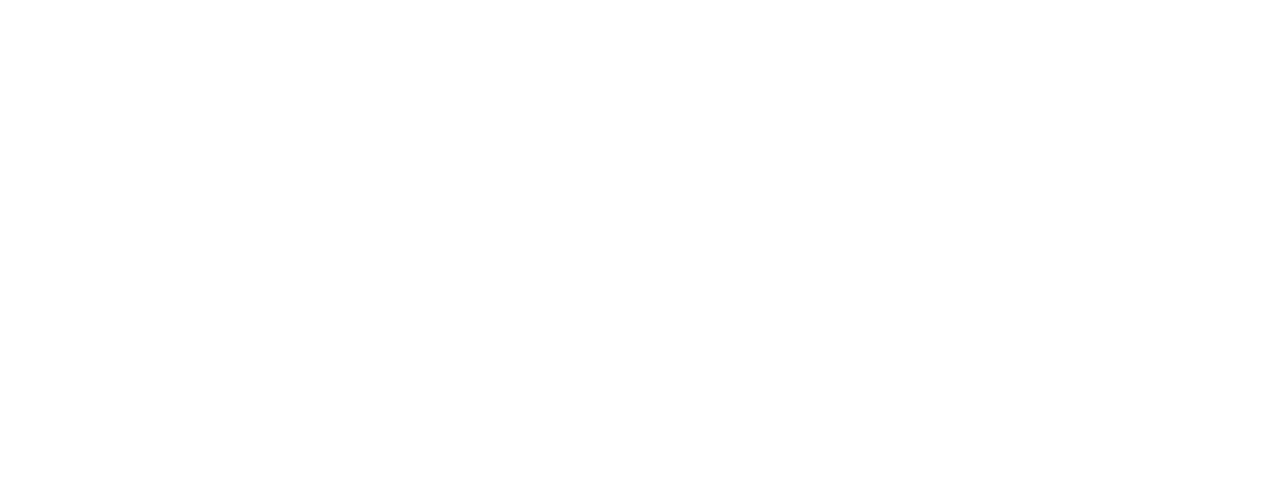
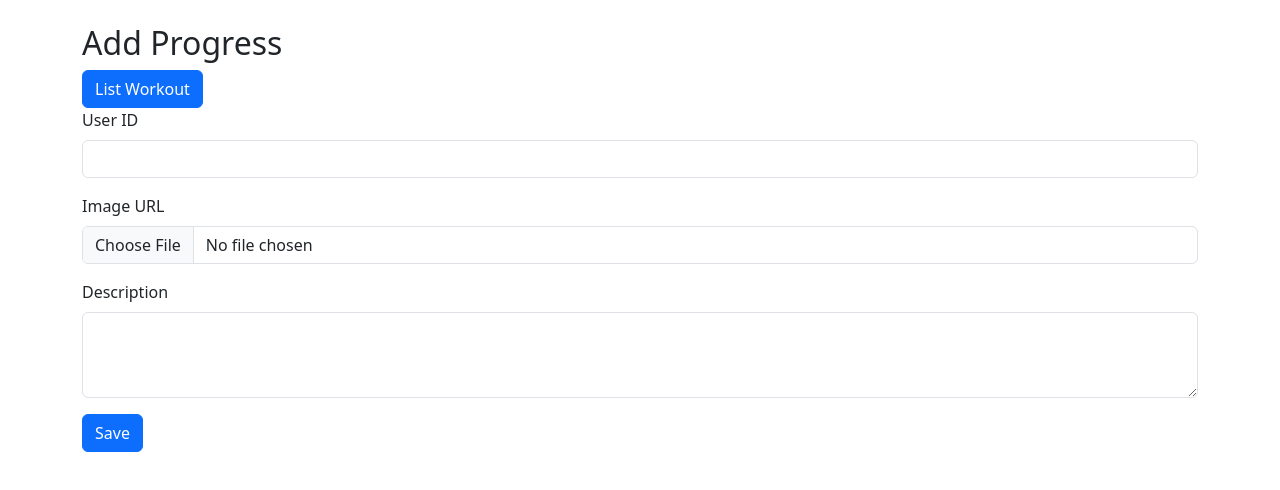
Before and after one commit to MichellePtrciaa/projectFitSnap_Kelompok10, a React (Vite) app in the folder fitSnap/: page /add-progress in a window 1280 px wide. Shown: the top 490 px of the page. Built offline with nearby package versions, Linux system fonts and the light colour scheme.

Commit message:
Perbaikan Add Progress

```diff
--- a/fitSnap/src/pages/fitSnap/addProgress.tsx
+++ b/fitSnap/src/pages/fitSnap/addProgress.tsx
@@ -20,7 +20,6 @@ function addProgress(){
             const token = localStorage.getItem("token")
             console.log("TOKEN:", token)
 
-
             if (!token) {
                 alert("Silakan login terlebih dahulu")
                 setLoading(false)
@@ -36,72 +35,40 @@ function addProgress(){
 
             const response = await ApiClient.post("/progress", formData, {
                 headers: {
-          "Content-Type": "multipart/form-data",
-          Authorization: `Bearer ${token}`, // <--- pastikan Bearer + token
+                    Authorization: `Bearer ${token}`,
                 },
-      });
-      console.log("SUCCESS:", response.data);
-      alert("Progress berhasil ditambahkan");
-      // Reset form
-      setForm({ UserId: "", description: "" });
-      setImageFile(null);
-    } catch (error: any) {
-      console.error("ERROR:", error.response?.data || error.message);
-      alert(
-        "Gagal menyimpan progress: " +
-          (error.response?.data?.error || error.message)
-      );
+            })
+
+            if (response.status === 200 || response.status === 201) {
+                navigate("/progress")
             }
-  };
+            } catch (error) {
+                console.error("Add progress error:", error)
+                alert("Gagal menambahkan progress")
+            } finally {
+                setLoading(false)
+                }
+            }
 
             return (
-    <div className="container mx-auto">
-      <h2>Add Progress Page</h2>
-      <NavLink to="/" className="btn btn-primary mb-3">
-        List Progress
-      </NavLink>
+            <div className="container mt-4">
+            <h2>Add Progress</h2>
+            <NavLink to="/" className ="btn btn-primary">List Workout</NavLink>
 
-      <Form onSubmit={handleSubmit}>
-        <Form.Group className="mb-3">
-          <Form.Label>User Id</Form.Label>
-          <Form.Control
-            type="text"
-            name="UserId"
-            value={form.UserId}
-            onChange={handleInputChange}
-            placeholder="Masukkan User Id"
-            required
-          />
-        </Form.Group>
+            <form onSubmit={handleSubmit}>
+            <div className="mb-3">
+            <label className="form-label">User ID</label>
 
-        <Form.Group className="mb-3">
-          <Form.Label>Image</Form.Label>
-          <Form.Control
-            type="file"
-            accept="image/*"
-            onChange={handleImageChange}
-            required
-          />
-        </Form.Group>
+            <input type="text" className="form-control" value={userId} onChange={(e) => setUserId(e.target.value)} required /> </div>
 
-        <Form.Group className="mb-3">
-          <Form.Label>Description</Form.Label>
-          <Form.Control
-            type="text"
-            name="description"
-            value={form.description}
-            onChange={handleInputChange}
-            placeholder="Deskripsi progress"
-            required
-          />
-        </Form.Group>
+            <div className="mb-3"> <label className="form-label">Image URL</label>
+            <input type="file" className="form-control" accept="image/*" onChange={(e) => { if (e.target.files && e.target.files[0]){ setImageUrl(e.target.files[0]) } }} required /> </div>
+            <div className="mb-3"> <label className="form-label">Description</label> <textarea className="form-control" rows={3} value={description} onChange={(e) => setDescription(e.target.value)} required /> </div>
 
-        <Button type="submit" variant="primary">
-          Simpan
-        </Button>
-      </Form>
+            <Button type = "submit" variant = "primary"> Save </Button>
+            </form>
             </div>
-  );
+        )
     }
 
-export default AddProgress;
+export default addProgress
--- a/fitSnap/src/pages/fitSnap/progress.tsx
+++ b/fitSnap/src/pages/fitSnap/progress.tsx
@@ -4,92 +4,72 @@ import ApiClient from "../../utils/ApiClient";
 import Table from "react-bootstrap/Table";
 
 interface Progress {
-    _id : string,
-    Userid : string,
-    image : string,
-    description : string,
-    createdAt : string,
-    updatedAt : string
+    _id: string;
+    userId: string;
+    imageUrl: string;
+    description: string;
+    createdAt: string;
+    updatedAt: string;
 }
+function Progress() {
+    const [progress, setProgress] = useState<Progress[]>([]);
+    const [loading, setLoading] = useState<boolean>(true);
+     const fetchProgress = useCallback(async () => { const response = await ApiClient.get("/progress");
+        if (response.status === 200) {
+            setProgress(response.data.data);
+            setLoading(false);
+        } }, []);
+        useEffect(() => { fetchProgress(); },
+        [fetchProgress]);
 
-function Progress() {
-    const [progress, setProgress] = useState<Progress[]>([])
-    const [loading, setLoading] = useState<boolean>(true)
-
-    const fetchProgress = useCallback(async () => {
-        const response = await ApiClient.get("/progress")
-
-        if(response.status == 200){
-            setProgress(response.data.data)
-            setLoading(false)
-        }
-    },[])
-
-    useEffect(() => {fetchProgress()}, [fetchProgress])
-
-    const handleDelete = async (progressId : string) => {
-        const response = await ApiClient.delete(`/progress/${progressId}`)
-
-        if (response.status == 200){
-            fetchProgress()
-        }
-    }
-
-    return <div className="container mx-auto">
+        const handleDelete = async (progressId: string) => {
+            const response = await ApiClient.delete(`/progress/${progressId}`);
+            if (response.status === 200) { fetchProgress(); } };
+            return (
+            <div className="container mx-auto">
             <div className="d-flex justify-content-between mb-3">
-            <h2>Progress Page</h2>
-            <NavLink to="/add-progress" className ="btn btn-primary">Add Progress</NavLink>
-        </div>
+                <h2>Progress</h2>
+                <NavLink to="/add-progress" className="btn btn-primary"> Add Progress </NavLink> </div>
                 <div>
                     <Table striped bordered hover size="sm">
                         <thead>
                             <tr>
                                 <th>No</th>
-                        <th>User Id</th>
+                                <th>User</th>
                                 <th>Image</th>
                                 <th>Description</th>
                                 <th>Aksi</th>
                                 </tr>
                                 </thead>
                                 <tbody>
-                    {
-                        loading && <tr>
+                                    {loading && (
+                                        <tr>
                                             <td colSpan={5}>Loading...</td>
-                        </tr>
+                                            </tr> )
                                             }
-                    {
-                        progress.length > 0 && progress.map((progress , index )=> {
-                            return <tr key={progress._id}>
-                                <td>{ index + 1}</td>
-                                <td>{progress.Userid}</td>
-                                <td>{progress.image && (
-                                    <img
-                                        src={`http://localhost:3000/${progress.image}`}
+                                            {progress.length > 0 && progress.map((item, index) => ( <tr key={item._id}>
+                                                <td> {index + 1} </td>
+                                                <td>{item.userId}</td>
+                                                <td> <img src = {`http://localhost:3000/${item.imageUrl}`}
                                                 alt="progress"
-                                        style={{ width: "80px", height: "80px", objectFit: "cover" }}
-                                    />
-                                )}</td>
-                                <td>{progress.description}</td>
-                                <td>
-                                    <NavLink to ={`/edit-movie/${progress._id}`}
-                                    className="btn btn-primary btn-sm me-2">
-                                        Edit
-                                    </NavLink>
-                                    <button
-                                        className="btn btn-warning btn-sm me-2"
-                                        onClick={() => handleDelete(progress._id)}
-                                    >
-                                        Delete
-                                    </button>
+                                                width={60}
+                                                height={60}
+                                                style={{ objectFit: "cover" }} />
+                                                </td>
+                                                <td>{item.description}</td>
+                                                <td> <NavLink to={`/edit-progress/${item._id}`}
+                                                className="btn btn-primary btn-sm me-2" > Edit </NavLink>
+                                                <button className="btn btn-warning btn-sm me-2"
+                                                onClick={() => handleDelete(item._id)} > Delete </button>
                                                 </td>
                                                 </tr>
+                                                ))}
+                                            </tbody>
 
-                        })
-                    }
-                </tbody>
                                             </Table>
                                         </div>
                                     </div>
+                                );
                             }
 
-export default Progress
+                            export default Progress;
```
Lines whose indentation alone changed are shown as unchanged.
